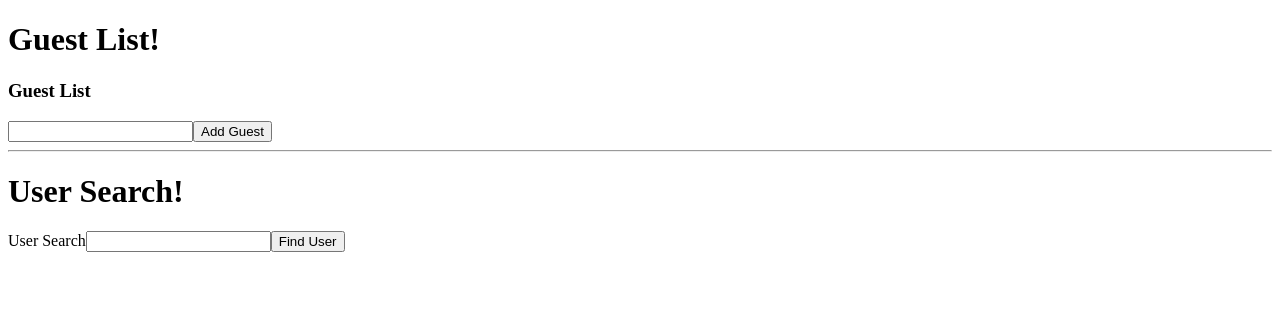
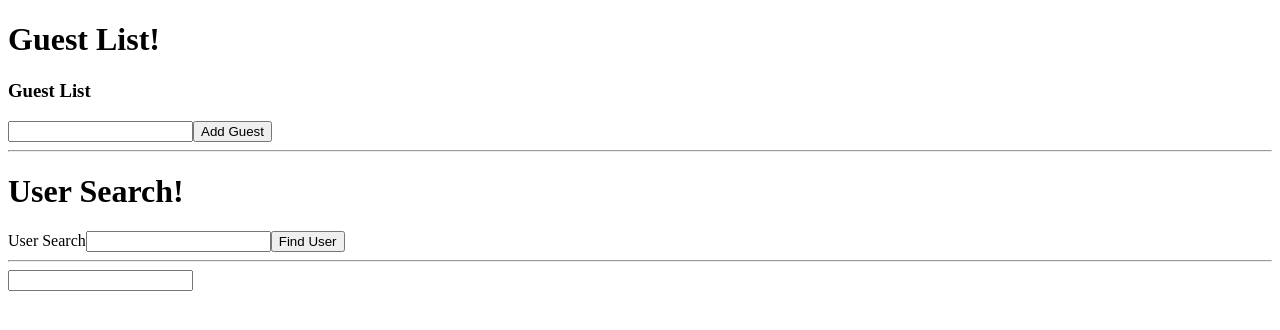
Before and after one commit to MihaiGitHub/typescript, a React (Create React App) app: page / in a window 1280 px wide. Shown: the top 330 px of the page. Built offline with nearby package versions, Linux system fonts and the light colour scheme.

Commit message:
Event type component

```diff
--- /dev/null
+++ b/src/events/EventComponent.tsx
@@ -0,0 +1,14 @@
+const EventComponent: React.FC = () => {
+  // to find out what event type it is, hover mouse over onChange
+  const onChange = (event: React.ChangeEvent<HTMLInputElement>) => {
+    console.log(event);
+  };
+
+  return (
+    <div>
+      <input onChange={onChange} />
+    </div>
+  );
+};
+
+export default EventComponent;
--- a/src/index.tsx
+++ b/src/index.tsx
@@ -1,6 +1,7 @@
 import ReactDOM from "react-dom";
 import GuestList from "./state/GuestList";
 import UserSearch from "./state/UserSearch";
+import EventComponent from "./events/EventComponent";
 
 const App = () => {
   return (
@@ -10,6 +11,8 @@
       <hr />
       <h1>User Search!</h1>
       <UserSearch />
+      <hr />
+      <EventComponent />
     </div>
   );
 };
```
